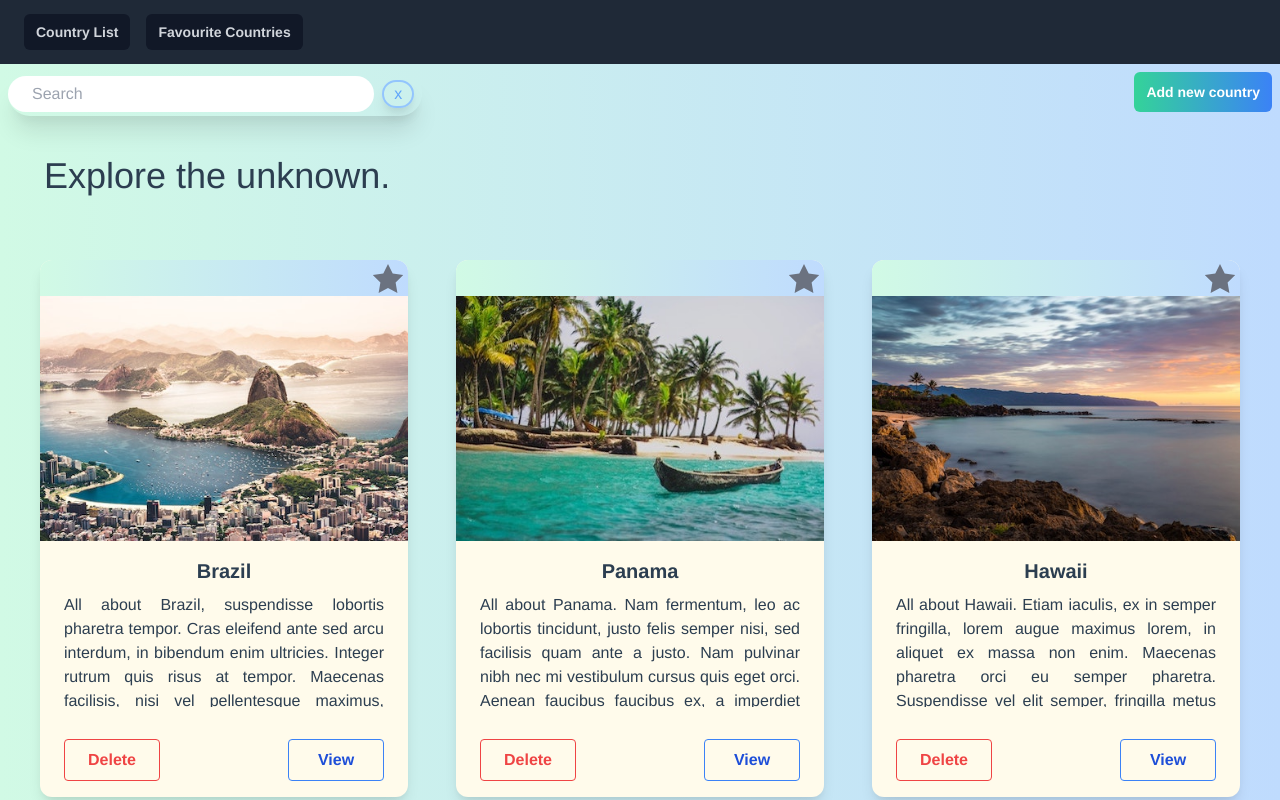
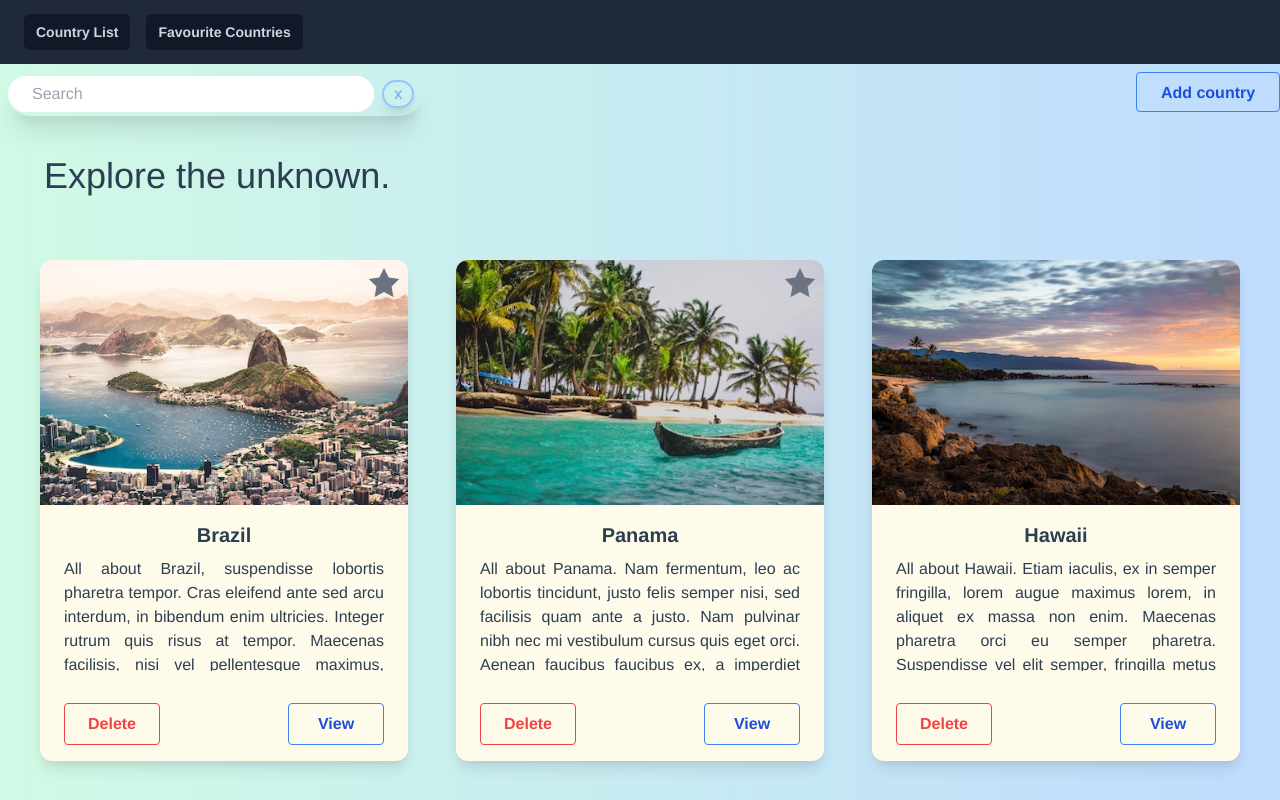
Before and after one commit to Kane13581/explore, a Vue app: page / in a window 1280 px wide. Shown: the top 800 px of the page. Built offline with nearby package versions, Linux system fonts and the light colour scheme.

Commit message:
some style changes

```diff
--- a/src/components/AddNewCountry.vue
+++ b/src/components/AddNewCountry.vue
@@ -3,8 +3,8 @@
     <div class="flex h-10 mt-2" v-if="toggleAddCountry">
       <button
         @click="showAddCountry"
-        class="bg-gradient-to-r from-green-400 to-blue-500 hover:from-pink-500 hover:to-yellow-500 px-3  py-2 rounded-md text-sm mr-2 font-medium font-bold text-white">
-        Add new country
+        class="w-36 focus:outline-none bg-transparent hover:bg-blue-500 text-blue-700 font-semibold hover:text-white py-2 px-4 border border-blue-500 hover:border-transparent rounded">
+        Add country
       </button>
     </div>
     <div v-else class="w-96">
@@ -17,7 +17,7 @@
               Cancel
             </button>
             <button
-              class="w-24 focus:outline-none bg-transparent hover:bg-green-500 text-green-700 font-semibold hover:text-white ml-2 py-2 px-4 border border-green-500 hover:border-transparent rounded">
+              class="w-24 focus:outline-none bg-transparent hover:bg-blue-500 text-blue-700 font-semibold hover:text-white ml-2 py-2 px-4 border border-blue-500 hover:border-transparent rounded">
               Add
             </button>
           </div>
--- a/src/components/CountryDetails.vue
+++ b/src/components/CountryDetails.vue
@@ -25,7 +25,7 @@
     <div class="flex">
       <div v-if="!showEditInput" class="flex md:w-1/4">
         <button
-          class="font-bold w-36 ml-4 focus:outline-none bg-transparent hover:bg-yellow-500 text-yellow-700 font-semibold hover:text-white py-2 px-4 border border-yellow-500 hover:border-transparent rounded"
+          class="font-bold w-36 ml-4 focus:outline-none bg-transparent hover:bg-blue-500 text-blue-700 font-semibold hover:text-white py-2 px-4 border border-blue-500 hover:border-transparent rounded"
           @click="toggleInput">Edit Country
         </button>
       </div>
--- a/src/components/GoBack.vue
+++ b/src/components/GoBack.vue
@@ -1,6 +1,6 @@
 <template>
 <span class="go-back flex cursor-pointer sticky justify-end top-0 mt-0 text-white">
-  <button @click="goBack" class="mt-0 md:mt-3 mr-4 w-full inline-flex justify-center rounded-md border bg-gradient-to-r from-green-400 to-blue-500 hover:from-pink-500 hover:to-yellow-500 shadow-sm px-4 py-2  text-base font-bold text-white  focus:outline-none focus:ring-2 focus:ring-offset-2 focus:ring-indigo-500 sm:mt-0 sm:ml-3 sm:w-auto sm:text-sm">go back</button>
+  <button @click="goBack" class="w-24 focus:outline-none bg-transparent hover:bg-blue-500 text-blue-500 font-semibold hover:text-white py-2 px-4 mt-2 border border-blue-500 hover:border-transparent rounded">go back</button>
 </span>
 </template>
 
--- a/src/views/CountryItem.vue
+++ b/src/views/CountryItem.vue
@@ -2,8 +2,8 @@
 <template>
   <div class="home">
     <div class="bg-yellow-50 rounded-xl overflow-hidden shadow-lg my-2">
-      <div class="bg-gradient-to-r from-green-100 to-blue-200 flex justify-end">
-        <svg :class="country.isFavourite ? 'text-yellow-500' : 'text-gray-500'" class="mt-1 mr-1 w-8 h-8 fill-current" xmlns="http://www.w3.org/2000/svg" viewBox="0 0 20 20"><path d="M10 15l-5.878 3.09 1.123-6.545L.489 6.91l6.572-.955L10 0l2.939 5.955 6.572.955-4.756 4.635 1.123 6.545z"/></svg>
+      <div class="relative">
+        <svg :class="country.isFavourite ? 'text-yellow-500' : 'text-gray-500'" class="absolute right-1 mt-2 mr-1 w-8 h-8 fill-current" xmlns="http://www.w3.org/2000/svg" viewBox="0 0 20 20"><path d="M10 15l-5.878 3.09 1.123-6.545L.489 6.91l6.572-.955L10 0l2.939 5.955 6.572.955-4.756 4.635 1.123 6.545z"/></svg>
       </div>
       <img class="w-full" :src="require(`../assets/${country.image}`)" :alt="country.name">
       <div class="px-6 py-4">
```
Also changed, not shown: 1 other file (tests, documents, lock files or other folders).
